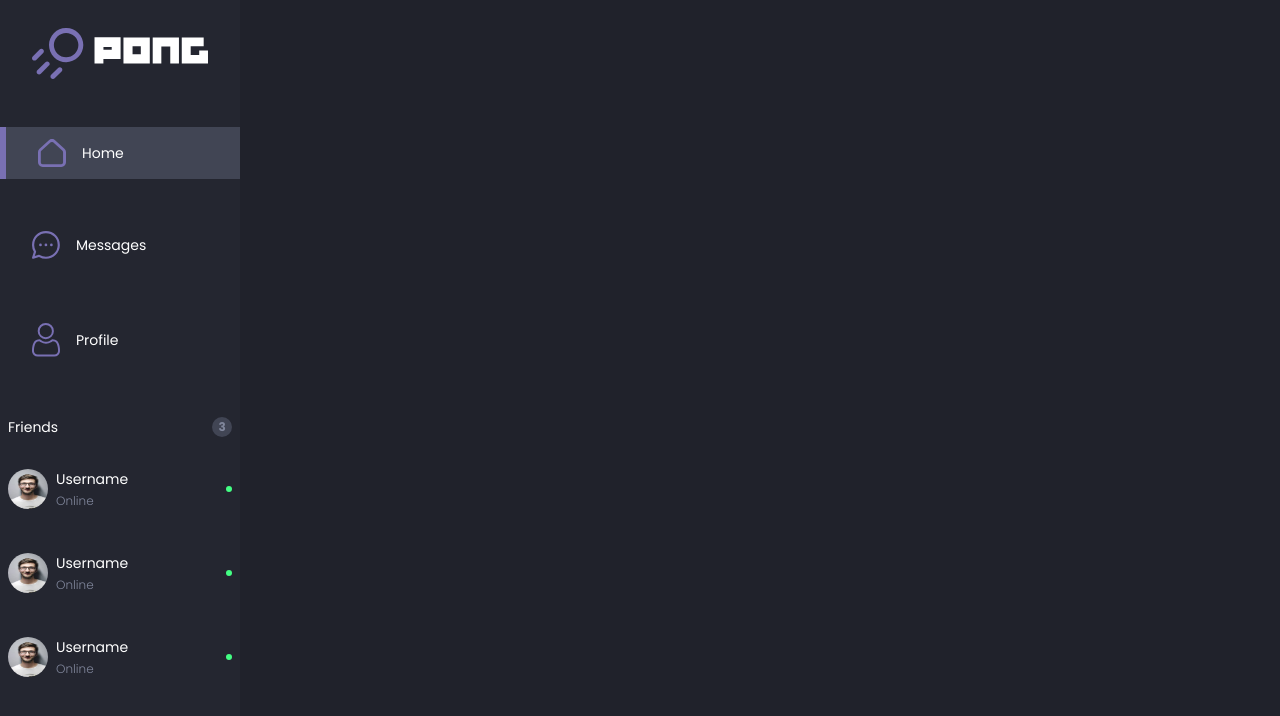
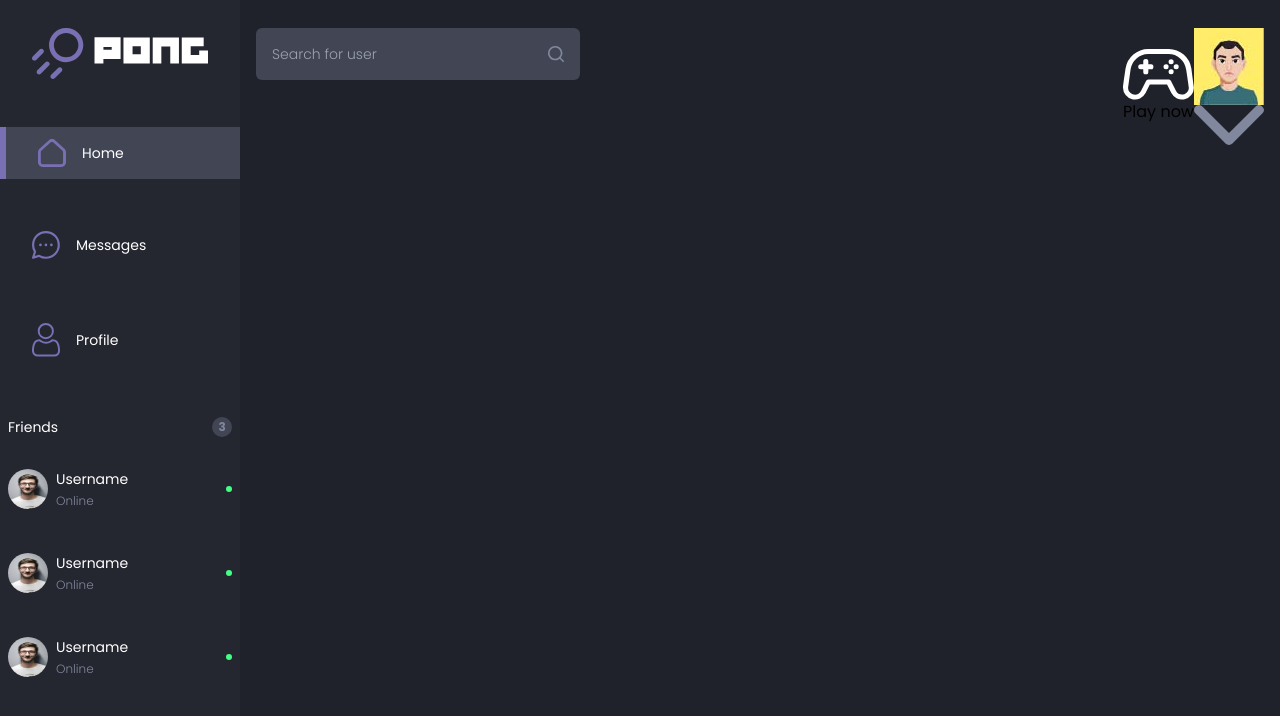
Before and after one commit to DNightOwl/42-ft-transcendence, a React (Create React App) app: page /#/ in a window 1280 px wide. Shown: the top 716 px of the page. Built offline with nearby package versions, Linux system fonts and the light colour scheme.

Commit message:
add serach

```diff
--- a/src/App.tsx
+++ b/src/App.tsx
@@ -1,6 +1,6 @@
 
 import React from "react";
-import Navigation from "./components/Navigation/Navigation";
+import Navigation from "./components/Items/Navigation/Navigation";
 function App() {
   return (
     <React.Fragment>
--- /dev/null
+++ b/src/components/Items/CardUser.tsx
@@ -0,0 +1,17 @@
+import React from 'react'
+import friendPicture from '../../assets/friend.jpg'
+
+export default function CardUser() {
+  return (
+    <a href="#" className='flex items-center justify-between hover:bg-shape p-2'>
+    <div className='flex items-center gap-2'>
+      <img src={friendPicture} alt="Friend" className='w-10 h-10 rounded-full' />
+      <div className='flex flex-col gap-1'>
+        <span className='text-primaryText text-sm'>Username</span>
+        <span className='text-secondaryText font-light text-xs'>Online</span>
+      </div>
+    </div>
+    <span className='w-1.5 h-1.5 bg-online rounded-full'></span>
+  </a>
+  )
+}
--- a/src/components/Icons.tsx
+++ b/src/components/Items/Icons.tsx
@@ -13,14 +13,14 @@ export function ArrowDownIcon() {
 
   export function ControllerIcon() {
     return (
-      <svg xmlns="http://www.w3.org/2000/svg" viewBox="0 0 29.861 21.3">
+      <svg xmlns="http://www.w3.org/2000/svg" viewBox="0 0 29.861 21.3" fill='#fff'>
     <g id="Group_39" data-name="Group 39" transform="translate(0 0)">
-      <path id="XMLID_948_" d="M30.794,14.212A9.714,9.714,0,0,0,21.3,6H12.664a9.741,9.741,0,0,0-9.6,8.212C2.32,19.224,2,21.464,2,22.317a5.021,5.021,0,0,0,9.491,2.24L13.3,20.93h7.252l1.813,3.626a5.021,5.021,0,0,0,9.491-2.24C31.861,21.57,31.861,22.53,30.794,14.212Zm-1.066,8.105c0,2.986-4.159,4.053-5.439,1.28l-2.133-4.266a1.12,1.12,0,0,0-.96-.533H12.664a1.025,1.025,0,0,0-.96.64L9.572,23.7c-1.28,2.666-5.439,1.6-5.439-1.386L5.2,14.532a7.545,7.545,0,0,1,7.358-6.4H21.2a7.462,7.462,0,0,1,7.358,6.4C28.661,14.638,29.834,22.85,29.728,22.317Z" transform="translate(-2 -6)" fill="#fff"/>
-      <path id="XMLID_82_" d="M14.4,13.2a1.008,1.008,0,0,1-1.066,1.066H12.266v1.066A1.008,1.008,0,0,1,11.2,16.4a1.008,1.008,0,0,1-1.066-1.066V14.266H9.066a1.066,1.066,0,1,1,0-2.133h1.066V11.066A1.008,1.008,0,0,1,11.2,10a1.008,1.008,0,0,1,1.066,1.066v1.066h1.066A1.008,1.008,0,0,1,14.4,13.2Z" transform="translate(-1.601 -5.734)" fill="#fff"/>
-      <path id="XMLID_84_" d="M20.133,13.066A1.066,1.066,0,1,1,19.066,12,1.008,1.008,0,0,1,20.133,13.066Z" transform="translate(-0.937 -5.601)" fill="#fff"/>
-      <path id="XMLID_85_" d="M22.133,15.066A1.066,1.066,0,1,1,21.066,14,1.008,1.008,0,0,1,22.133,15.066Z" transform="translate(-0.804 -5.468)" fill="#fff"/>
-      <path id="XMLID_86_" d="M24.133,13.066A1.066,1.066,0,1,1,23.066,12,1.008,1.008,0,0,1,24.133,13.066Z" transform="translate(-0.671 -5.601)" fill="#fff"/>
-      <path id="XMLID_87_" d="M20,11.066a1.066,1.066,0,1,1,2.133,0,1.066,1.066,0,1,1-2.133,0Z" transform="translate(-0.804 -5.734)" fill="#fff"/>
+      <path id="XMLID_948_" d="M30.794,14.212A9.714,9.714,0,0,0,21.3,6H12.664a9.741,9.741,0,0,0-9.6,8.212C2.32,19.224,2,21.464,2,22.317a5.021,5.021,0,0,0,9.491,2.24L13.3,20.93h7.252l1.813,3.626a5.021,5.021,0,0,0,9.491-2.24C31.861,21.57,31.861,22.53,30.794,14.212Zm-1.066,8.105c0,2.986-4.159,4.053-5.439,1.28l-2.133-4.266a1.12,1.12,0,0,0-.96-.533H12.664a1.025,1.025,0,0,0-.96.64L9.572,23.7c-1.28,2.666-5.439,1.6-5.439-1.386L5.2,14.532a7.545,7.545,0,0,1,7.358-6.4H21.2a7.462,7.462,0,0,1,7.358,6.4C28.661,14.638,29.834,22.85,29.728,22.317Z" transform="translate(-2 -6)"/>
+      <path id="XMLID_82_" d="M14.4,13.2a1.008,1.008,0,0,1-1.066,1.066H12.266v1.066A1.008,1.008,0,0,1,11.2,16.4a1.008,1.008,0,0,1-1.066-1.066V14.266H9.066a1.066,1.066,0,1,1,0-2.133h1.066V11.066A1.008,1.008,0,0,1,11.2,10a1.008,1.008,0,0,1,1.066,1.066v1.066h1.066A1.008,1.008,0,0,1,14.4,13.2Z" transform="translate(-1.601 -5.734)"/>
+      <path id="XMLID_84_" d="M20.133,13.066A1.066,1.066,0,1,1,19.066,12,1.008,1.008,0,0,1,20.133,13.066Z" transform="translate(-0.937 -5.601)"/>
+      <path id="XMLID_85_" d="M22.133,15.066A1.066,1.066,0,1,1,21.066,14,1.008,1.008,0,0,1,22.133,15.066Z" transform="translate(-0.804 -5.468)"/>
+      <path id="XMLID_86_" d="M24.133,13.066A1.066,1.066,0,1,1,23.066,12,1.008,1.008,0,0,1,24.133,13.066Z" transform="translate(-0.671 -5.601)"/>
+      <path id="XMLID_87_" d="M20,11.066a1.066,1.066,0,1,1,2.133,0,1.066,1.066,0,1,1-2.133,0Z" transform="translate(-0.804 -5.734)"/>
     </g>
   </svg>
 
@@ -83,13 +83,17 @@ export function ArrowDownIcon() {
     )
   }
 
-  export function SearchIcon() {
+  interface  typeProps{
+    edit?:string;
+  }
+
+  export function SearchIcon(props:typeProps) {
     return (
-      <svg  className='icon' id="Group_212" data-name="Group 212" xmlns="http://www.w3.org/2000/svg" viewBox="0 0 28.534 28.543">
-    <g id="layer1">
-      <path id="circle2017" d="M13.311,291.161a12.8,12.8,0,1,0,7.972,22.8l5.331,5.328a1.425,1.425,0,0,0,2.017-2.014l-5.331-5.33a12.783,12.783,0,0,0-9.989-20.781Zm0,2.845a9.958,9.958,0,1,1-9.953,9.953,9.929,9.929,0,0,1,9.953-9.953Z" transform="translate(-0.514 -291.161)"/>
-    </g>
-  </svg>
+      <svg  className={"icon " + props.edit} fill='#81879C' id="Group_212" data-name="Group 212" xmlns="http://www.w3.org/2000/svg" viewBox="0 0 28.534 28.543">
+        <g id="layer1">
+          <path id="circle2017" d="M13.311,291.161a12.8,12.8,0,1,0,7.972,22.8l5.331,5.328a1.425,1.425,0,0,0,2.017-2.014l-5.331-5.33a12.783,12.783,0,0,0-9.989-20.781Zm0,2.845a9.958,9.958,0,1,1-9.953,9.953,9.929,9.929,0,0,1,9.953-9.953Z" transform="translate(-0.514 -291.161)"/>
+        </g>
+      </svg>
 
     )
   }
--- /dev/null
+++ b/src/components/Items/Navigation/Navigation.tsx
@@ -0,0 +1,11 @@
+import React from 'react'
+import ViewDesktop from './NavigationDesktop/NavigationDesktop';
+import ViewPhone from './NavigationPhone/NavigationPhone';
+export default function Navigation() {
+  return (
+    <React.Fragment>
+      <ViewDesktop />
+      <ViewPhone />
+    </React.Fragment>
+  )
+}
--- /dev/null
+++ b/src/components/Items/Navigation/NavigationDesktop/HeaderNav.tsx
@@ -0,0 +1,25 @@
+import React from 'react'
+import {SearchIcon, ControllerIcon, ArrowDownIcon} from '../../Icons';
+import UserPicture from '../../../../assets/user.jpg'
+export default function HeaderNav() {
+  return (
+    <section className='hidden lg:flex justify-between items-start pr-4 ml-64 pt-7'>
+        <div className='flex items-center bg-shape pr-4 rounded-md'>
+            <input type="text" placeholder='Search for user' className='flex-1 bg-transparent placeholder-secondary-text placeholder:font-light placeholder:text-sm font-light text-sm p-4 pr-1 focus:outline-none text-primaryText'/>
+            <SearchIcon edit="w-4"/>
+        </div>
+        <div className='flex'>
+            <button>
+                <ControllerIcon/>
+                <span>Play now</span>
+            </button>
+            <button>
+                <img src={UserPicture} alt="user" />
+            <span>
+                <ArrowDownIcon />
+            </span>
+            </button>
+        </div>
+    </section>
+  )
+}
--- /dev/null
+++ b/src/components/Items/Navigation/NavigationDesktop/NavigationDesktop.tsx
@@ -0,0 +1,12 @@
+import React from 'react';
+import SideNav from './SideNav';
+import HeaderNav from './HeaderNav';
+
+export default function ViewDesktop() {
+  return (
+    <React.Fragment>
+      <SideNav />
+      <HeaderNav />
+    </React.Fragment>
+  )
+}
--- /dev/null
+++ b/src/components/Items/Navigation/NavigationDesktop/SideNav.tsx
@@ -0,0 +1,47 @@
+import React from 'react'
+import logo from '../../../../assets/logo.svg';
+import CardUser from '../../CardUser';
+import { HomeIcon,MessagesIcon,UserIcon} from '../../Icons';
+
+export default function SideNav() {
+  return (
+    <section className=' hidden lg:flex flex-col py-7 left-0 fixed gap-12  bg-sideBackground w-60 h-full'>
+    <a href="/home" className='flex items-center justify-center'>
+        <img src={logo} alt="Pong logo" className='w-44' />
+    </a>
+    <nav>
+      <ul className='flex flex-col gap-10'>
+        <li>
+          <a href="/" className='desktop-nav-item active'>
+            <HomeIcon />
+            <span>Home</span>
+          </a>
+        </li>
+        <li>
+          <a href="/" className='desktop-nav-item'>
+            <MessagesIcon />
+            <span>Messages</span>
+          </a>
+        </li>
+        <li>
+          <a href="/" className='desktop-nav-item'>
+            <UserIcon />
+            <span>Profile</span>
+          </a>
+        </li>
+      </ul>
+    </nav>
+    <div className='flex flex-col gap-6'>
+      <div className=' px-2 flex items-center justify-between'>
+        <span className='text-primaryText text-sm'>Friends</span>
+        <span className='bg-shape text-secondaryText text-xs p-2 rounded-full h-5 w-5 flex justify-center items-center font-bold'>3</span>
+      </div>
+      <div className='flex flex-col gap-7 overflow-auto max-h-56'>
+        <CardUser/>
+        <CardUser/>
+        <CardUser/>
+      </div>
+    </div>
+</section>
+  )
+}
--- a/src/components/Navigation/HeaderPhone.tsx
+++ b/src/components/Items/Navigation/NavigationPhone/HeaderPhone.tsx
@@ -1,5 +1,5 @@
 import React from 'react';
-import logo from '../../assets/logo.svg';
+import logo from '../../../../assets/logo.svg';
 
 export default function HeaderPhone() {
   return (
--- a/src/components/Navigation/NavigationPhone.tsx
+++ b/src/components/Items/Navigation/NavigationPhone/NavItemsPhone.tsx
@@ -1,5 +1,5 @@
-import { HomeIcon,MessagesIcon,UserIcon,SearchIcon } from '../Icons';
-import userPicture from '../../assets/user.jpg';
+import { HomeIcon,MessagesIcon,UserIcon,SearchIcon } from '../../Icons';
+import userPicture from '../../../../assets/user.jpg';
 
 export default function NavigationPhone() {
   return (
--- a/src/components/Navigation/ViewPhone.tsx
+++ b/src/components/Items/Navigation/NavigationPhone/NavigationPhone.tsx
@@ -1,11 +1,11 @@
 import React from 'react';
 import HeaderPhone from './HeaderPhone';
-import NavigationPhone from './NavigationPhone';
+import NavItemsPhone from './NavItemsPhone';
 export default function ViewPhone() {
   return (
     <React.Fragment>
       <HeaderPhone />
-      <NavigationPhone />
+      <NavItemsPhone />
     </React.Fragment>
   )
 }
--- a/src/components/Navigation/Navigation.tsx
+++ /dev/null
@@ -1,12 +0,0 @@
-import React from 'react'
-import SideNav from './SideNav';
-import NavigationDesktop from './SideNav';
-import ViewPhone from './ViewPhone';
-export default function Navigation() {
-  return (
-    <React.Fragment>
-      <SideNav />
-      <ViewPhone />
-    </React.Fragment>
-  )
-}
```
Also changed, not shown: src/components/Navigation/SideNav.tsx (deleted, +0 -82 lines).
